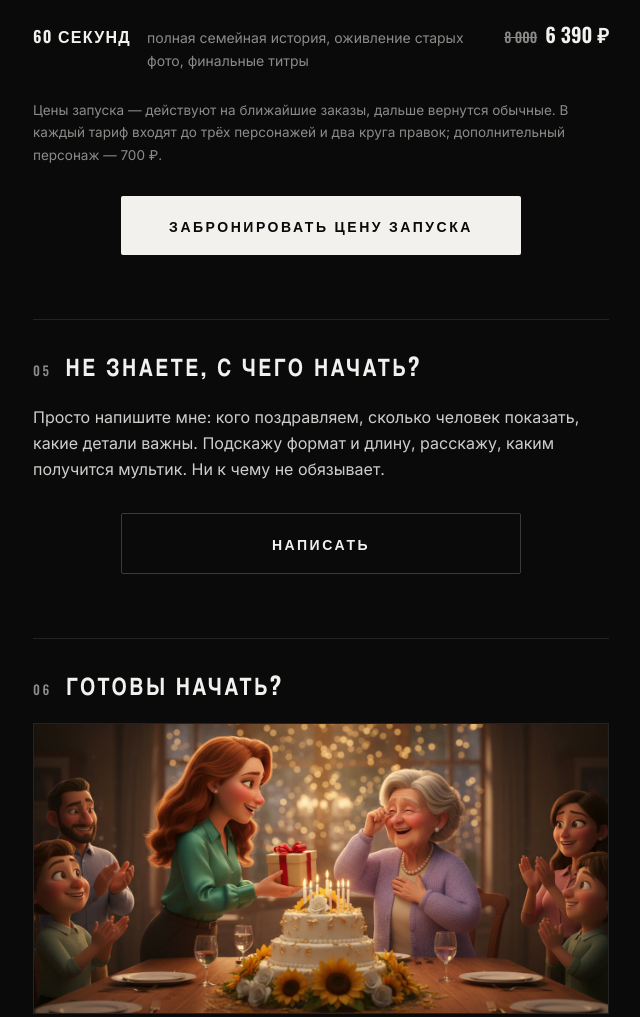
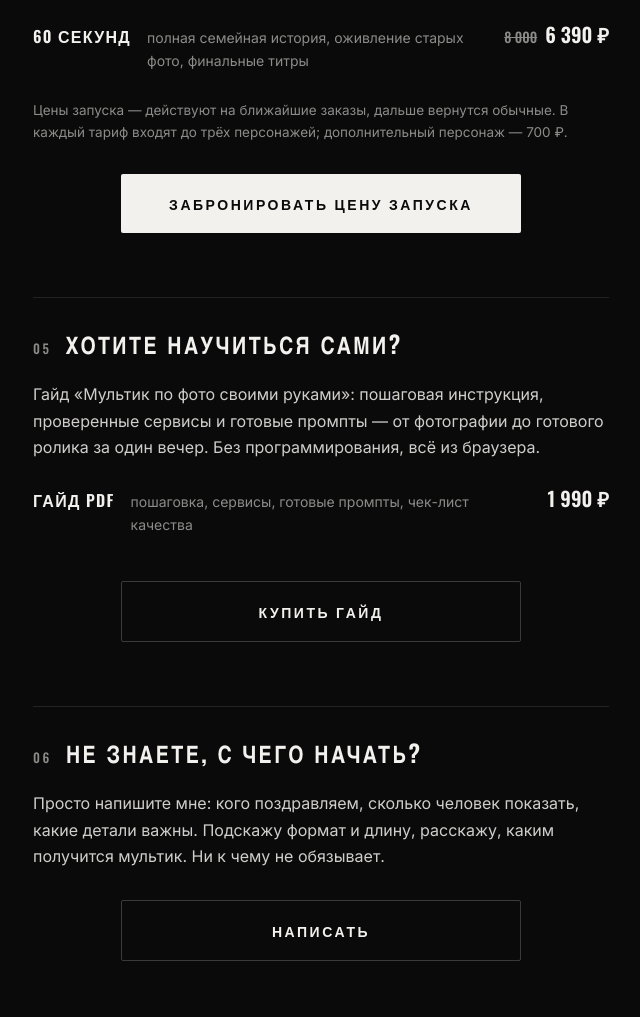
Before and after one commit to shotgangsters-a11y/multik, a plain HTML site: page index.html in a window 1280 px wide. Shown: the part 2687-3704 px from the top of the page, without its empty margins (319-959 px from the left). Drawn offline with nearby package versions, Linux system fonts and the light colour scheme.

Commit message:
Секция гайда, убраны правки из тарифов

```diff
--- a/index.html
+++ b/index.html
@@ -203,18 +203,31 @@
         <span class="t-price"><span class="t-old">8 000</span>6 390 ₽</span>
       </li>
     </ul>
-    <p class="t-note">Цены запуска — действуют на ближайшие заказы, дальше вернутся обычные. В каждый тариф входят до трёх персонажей и два круга правок; дополнительный персонаж — 700 ₽.</p>
+    <p class="t-note">Цены запуска — действуют на ближайшие заказы, дальше вернутся обычные. В каждый тариф входят до трёх персонажей; дополнительный персонаж — 700 ₽.</p>
     <a class="btn" href="https://t.me/ruslan_ai_creator">Забронировать цену запуска</a>
   </section>
 
   <section>
-    <div class="rule"><span class="num">05</span><h2>Не знаете, с чего начать?</h2></div>
+    <div class="rule"><span class="num">05</span><h2>Хотите научиться сами?</h2></div>
+    <p>Гайд «Мультик по фото своими руками»: пошаговая инструкция, проверенные сервисы и готовые промпты — от фотографии до готового ролика за один вечер. Без программирования, всё из браузера.</p>
+    <ul class="tariffs">
+      <li>
+        <span class="t-name">Гайд PDF</span>
+        <span class="t-desc">пошаговка, сервисы, готовые промпты, чек-лист качества</span>
+        <span class="t-price">1 990 ₽</span>
+      </li>
+    </ul>
+    <a class="btn ghost" href="https://t.me/ruslan_ai_creator">Купить гайд</a>
+  </section>
+
+  <section>
+    <div class="rule"><span class="num">06</span><h2>Не знаете, с чего начать?</h2></div>
     <p>Просто напишите мне: кого поздравляем, сколько человек показать, какие детали важны. Подскажу формат и длину, расскажу, каким получится мультик. Ни к чему не обязывает.</p>
     <a class="btn ghost" href="https://t.me/ruslan_ai_creator">Написать</a>
   </section>
 
   <section>
-    <div class="rule"><span class="num">06</span><h2>Готовы начать?</h2></div>
+    <div class="rule"><span class="num">07</span><h2>Готовы начать?</h2></div>
     <img class="section-img" src="final.jpg" alt="Старая фотография оживает в мультик через золотое сияние">
     <p style="margin-top:18px;">Выбираете длину и оплачиваете. После оплаты пришлю короткую форму для деталей и фотографий. Через 3 дня получаете готовый мультик.</p>
     <a class="btn" href="https://t.me/ruslan_ai_creator">Оплатить заказ</a>
```
